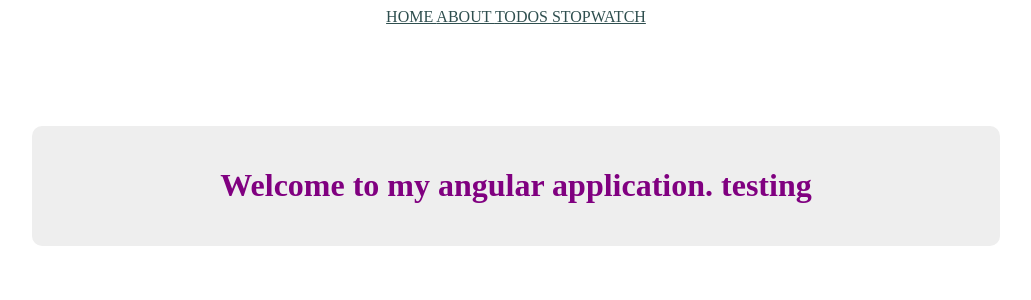
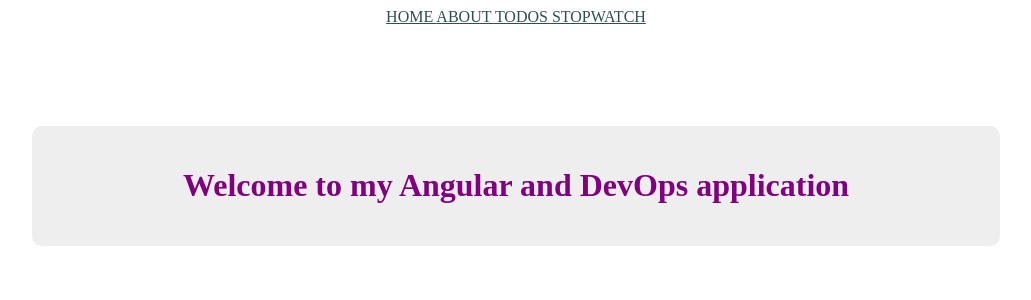
Before and after one commit to RajanIsha/angular, an Angular app: page /home in a window 1280 px wide. Shown: the top 300 px of the page, without its empty margins (124-1155 px from the left). Built offline with nearby package versions, Linux system fonts and the light colour scheme.

Commit message:
UI cgange

```diff
--- a/src/app/home/home.component.html
+++ b/src/app/home/home.component.html
@@ -1,4 +1,4 @@
 <div class="home-container">
 
-  <h1>Welcome to my angular application. testing </h1>
+  <h1>Welcome to my Angular and DevOps application </h1>
 </div>
```
